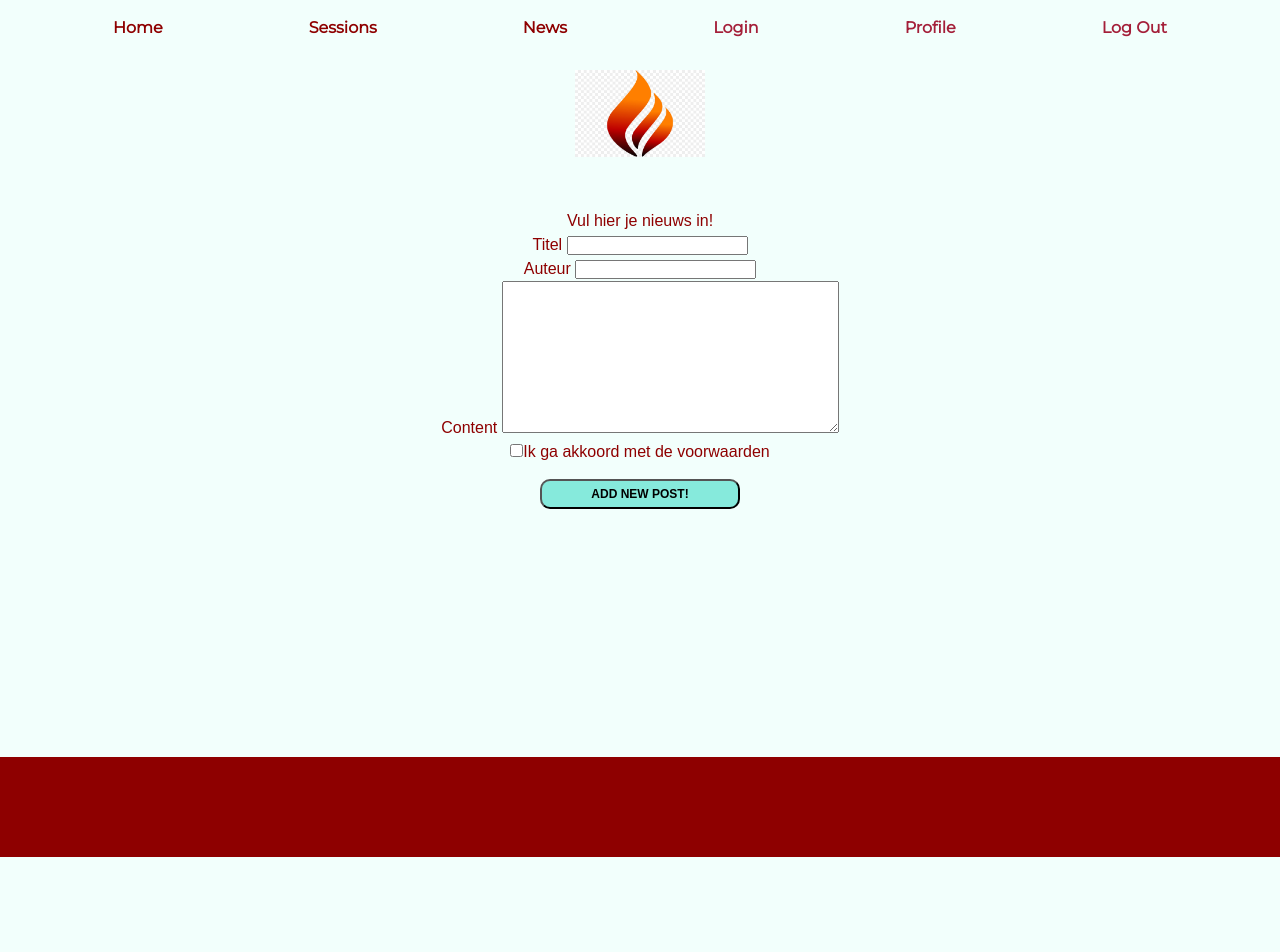
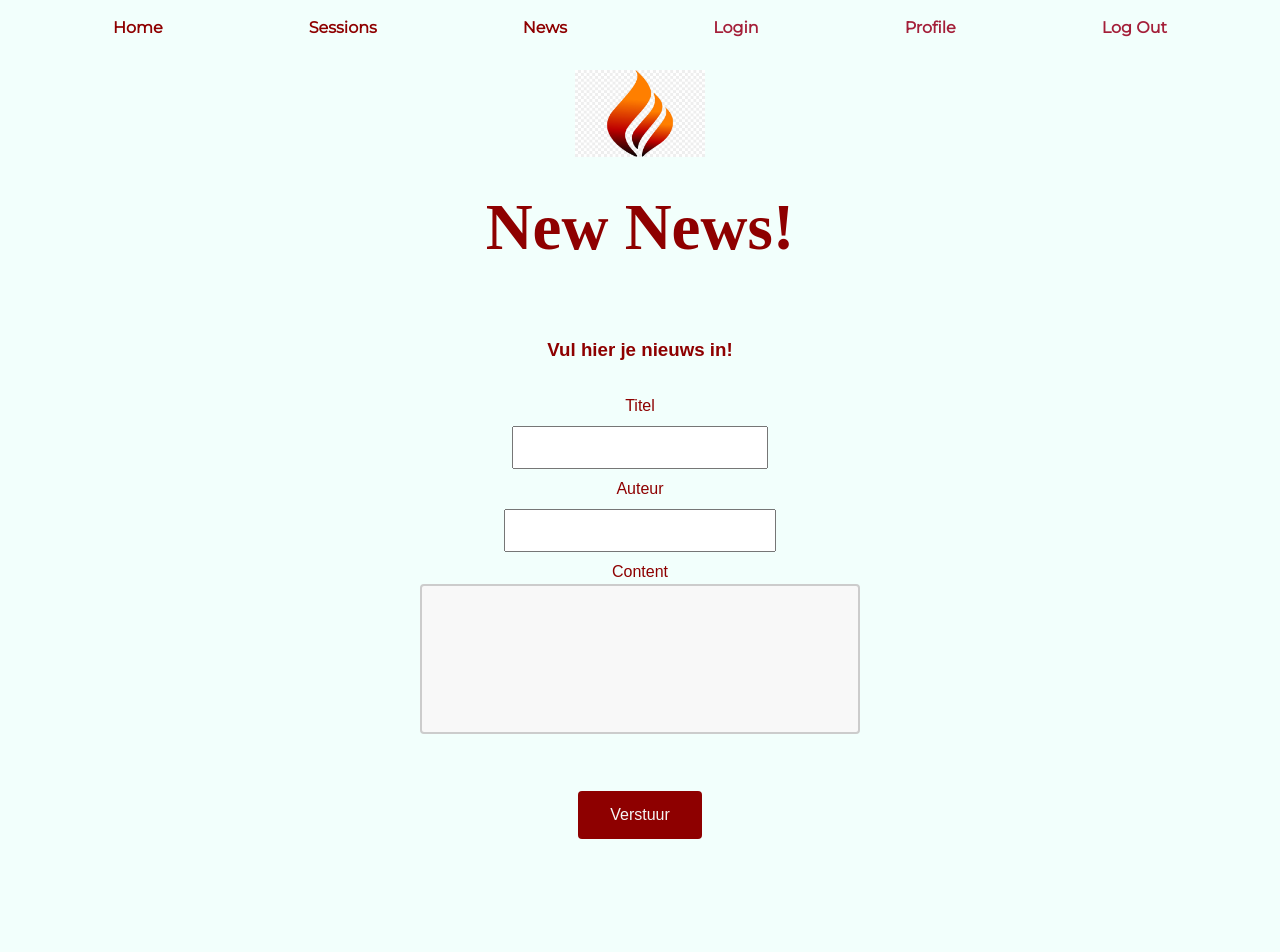
Before and after one commit to ayalena/kc-project, a React (Create React App) app: page /form in a window 1280 px wide. Shown: the top 952 px of the page. Before the commit the page ends 857 px from the top, so only its background shows below. Built offline with nearby package versions, Linux system fonts and the light colour scheme; a web font is replaced by a local one.

Commit message:
responding form

```diff
--- a/src/components/Button/Button.css
+++ b/src/components/Button/Button.css
@@ -1,4 +1,13 @@
 @import url('https://fonts.googleapis.com/css2?family=Dongle:wght@300;400&display=swap');
+
+button {
+    transition-duration: 0.4s;
+    color: whitesmoke;
+}
+
+button:hover {
+    background-color: #fa5f5f;
+  }
 
 .round-button {
     display: inline-block;
@@ -6,11 +15,10 @@
     background-color: #8e0000;
     width: 60px;
     height: 60px;
-    color: #e6e6ee;
     transform: rotate(12deg);
     margin-top: 15px;
-    /* margin-right: 255px; */
     font-weight: bold;
+    transition-duration: 0.2s;
 }
 
 .round-button:hover {
@@ -52,20 +60,17 @@
 }
 
 .add-button {
-    background-color: #86eadc;
-    margin: 15px;
-    border-radius: 10px;
-    font-size: 12px;
-    font-weight: bold;
-    width: 200px;
-    height: 30px;
-    color: black;
-}
-
-.add-button:hover {
-    width: 205px;
-    height: 35px;
-}
+    background-color: #8e0000;
+    border: none;
+    padding: 15px 32px;
+    text-align: center;
+    text-decoration: none;
+    display: inline-block;
+    font-size: 16px;
+    /* transition-duration: 0.4s; */
+    border-radius: 4px;
+    margin: 50px;
+  }
 
 /*tablet*/
 @media screen and (min-width: 768px) {
--- a/src/components/Footer/Footer.css
+++ b/src/components/Footer/Footer.css
@@ -5,11 +5,7 @@
 
 .footer-container {
     width: 100%;
-    /*display: flex;*/
-    /*justify-content: space-around;*/
-    /*align-items: flex-end;*/
     height: 100px;
-    /* background: url(../../assets/header1.jpg); */
     background-color: #8e0000;
     background-size: cover;
     margin-top: 233px;
--- a/src/pages/NewsItemForm/NewsItemForm.css
+++ b/src/pages/NewsItemForm/NewsItemForm.css
@@ -5,7 +5,32 @@
     align-items: center;
 }
 
+h3 {
+    margin: 30px;
+}
 
-.round-button {
-    margin-left: 475px;
+textarea {
+    width: 100%;
+    height: 150px;
+    padding: 12px 20px;
+    box-sizing: border-box;
+    border: 2px solid #ccc;
+    border-radius: 4px;
+    background-color: #f8f8f8;
+    resize: none;
+  }
+
+  input[type=text] {
+    width: 100%;
+    padding: 12px 20px;
+    margin: 8px 0;
+    box-sizing: border-box;
+  }
+
+  input[type=text]:focus {
+    border: 3px solid #555;
+  }
+
+form > div {
+  text-align: center;
 }
--- a/src/pages/NewsItemForm/NewsItemForm.js
+++ b/src/pages/NewsItemForm/NewsItemForm.js
@@ -1,33 +1,51 @@
-import React from 'react';
+import { React, useState } from 'react';
 import './NewsItemForm.css';
 import { useForm } from 'react-hook-form';
 import NavBar from '../../components/NavBar/NavBar';
 import PageHeader from '../../components/PageHeader/PageHeader';
 import logo from '../../assets/mock-logo.jpg';
 import Footer from '../../components/Footer/Footer';
-import Button from '../../components/Button/Button';
+import axios from "axios";
+
 
 function NewsItemForm() {
-    const { register, handleSubmit, formState: { errors } } = useForm();
+    const { register, handleSubmit, formState: { errors }, resetField } = useForm();
+    const source = axios.CancelToken.source();
+    const [ sentSuccess, toggleSentSuccess ] = useState(false);
 
-    function onFormSubmit(data) {
-        console.log(data);
+    // if page gets unmounted, abort request
+    // useEffect(() => {
+    //     return function cleanup() {
+    //         source.cancel();
+    //     }
+    // }, []);
+
+    async function onFormSubmit(data) {
+        try {
+            const result = await axios.post("http://localhost:3001/news", {
+                title: data.title,
+                author: data.author,
+                content: data.content,
+            }, {
+                cancelToken: source.token,
+            })
+            toggleSentSuccess(true)
+            resetField("title");
+            resetField("author");
+            resetField("content");
+        } catch (e) {
+            console.error(e);
+        }
     }
 
-    function handleClick() {
-        console.log('form submitted');
-    }
-
-    // console.log('ERRORS', errors);
     return (
         <>
             <NavBar></NavBar>
-            <PageHeader icon={logo} />
+            <PageHeader icon={logo} title="New News!" />
             <main>
                 <form onSubmit={handleSubmit(onFormSubmit)}>
                     <div className="form-container">
-                        {/* <fieldset> */}
-                        <legend>Vul hier je nieuws in!</legend>
+                        <h3>Vul hier je nieuws in!</h3>
 
                         <div>
                             <label htmlFor="title"> Titel </label>
@@ -80,26 +98,20 @@ function NewsItemForm() {
                             {errors.content && <p>{errors.content.message}</p>}
                         </div>
 
-                        <div id="checkbox">
-                            <input
-                                type="checkbox"
-                                id="terms-and-conditions"
-                                {...register("terms-and-conditions")}
-                            />
-                            Ik ga akkoord met de voorwaarden
+                        <div>
+                            <button
+                                type="submit"
+                                className='add-button'
+                            >
+                                Verstuur
+                            </button>
                         </div>
 
-                        <div>
-                            <Button
-                                className="add-button"
-                                type="button"
-                                onClick={handleClick}
-                                text="ADD NEW POST!"
-                            >
-                            </Button>
-                        </div>
-
-                        {/* </fieldset> */}
+                        {sentSuccess &&
+                            <div>
+                                <h3>Form sent!</h3>
+                            </div>
+                        }
                     </div>
                 </form>
             </main>
--- a/src/pages/Sessions/Sessions.js
+++ b/src/pages/Sessions/Sessions.js
@@ -68,13 +68,13 @@ function Sessions() {
                 <h3>Sessions</h3>
                 <div>
                     {sessionInfo.map(sessionId => {
-                        return <p
+                        return <div
                             key={sessionId.id}
                             value={sessionId.id}
                         >
                             <p>{sessionId.day}: {sessionId.start_time} - {sessionId.end_time}</p>
-                            <p>{sessionId.product_name}</p>
-                        </p>
+                            <p> {sessionId.product_name}</p>
+                        </div>
                     })}
                 </div>
                 <Button
@@ -99,14 +99,14 @@ function Sessions() {
                 <h3>Children</h3>
                 <div>
                     {childInfo.map(childId => {
-                        return <p
+                        return <div
                             key={childId.id}
                             value={childId.id}
                         >
-                            <p>{childId.name} </p>
+                            <p>{childId.name}</p>
                             <img src={childId.avatar}></img>
 
-                        </p>
+                        </div>
                     })}
                 </div>
             </div>
```
Also changed, not shown: 1 other file (tests, documents, lock files or other folders).
